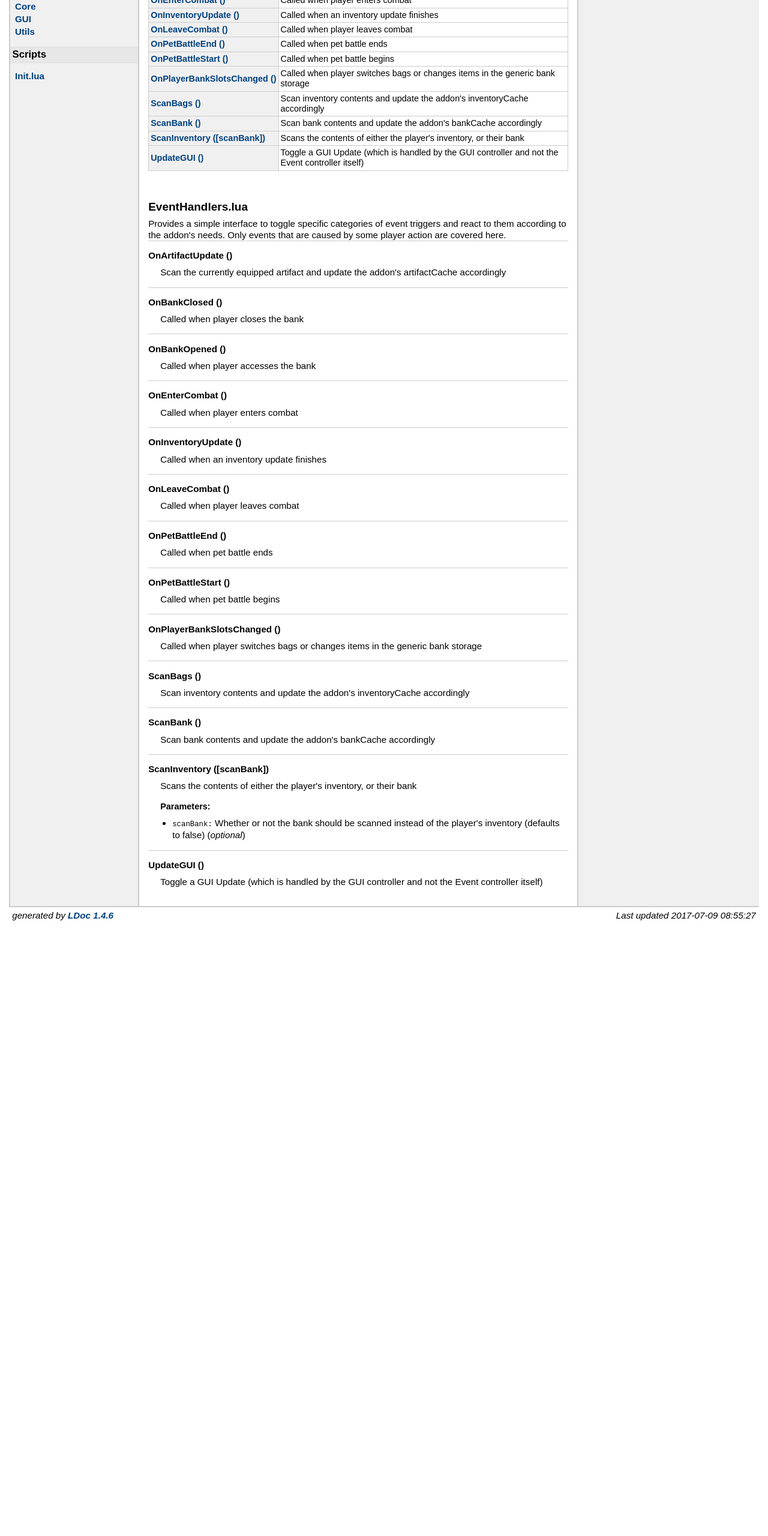
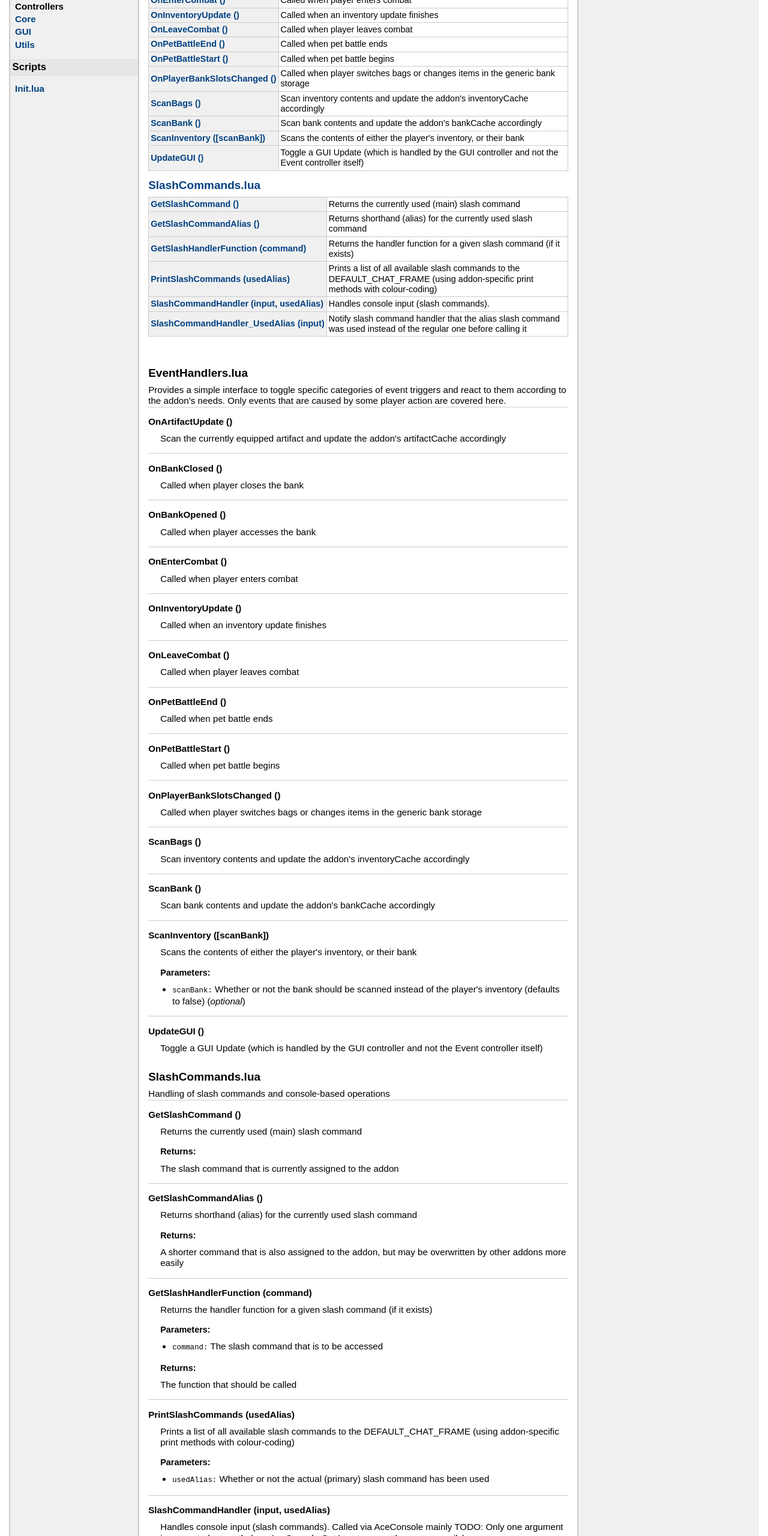
Before and after one commit to SacredDuckwhale/TotalAP, a plain HTML site: page Docs/modules/Controllers.html in a window 1280 px wide. Shown: the part 240-2800 px from the top of the page at 60% size. Before the commit the page ends 1780 px from the top, so only its background shows below. Drawn offline with Linux system fonts and the light colour scheme.

Commit message:
Updated Documentation

```diff
--- a/Docs/modules/Controllers.html
+++ b/Docs/modules/Controllers.html
@@ -33,6 +33,7 @@
 <h2>Contents</h2>
 <ul>
 <li><a href="#EventHandlers_lua">EventHandlers.lua </a></li>
+<li><a href="#SlashCommands_lua">SlashCommands.lua </a></li>
 </ul>
 
 
@@ -110,6 +111,33 @@
 	<tr>
 	<td class="name" nowrap><a href="#UpdateGUI">UpdateGUI ()</a></td>
 	<td class="summary">Toggle a GUI Update (which is handled by the GUI controller and not the Event controller itself)</td>
+	</tr>
+</table>
+<h2><a href="#SlashCommands_lua">SlashCommands.lua </a></h2>
+<table class="function_list">
+	<tr>
+	<td class="name" nowrap><a href="#GetSlashCommand">GetSlashCommand ()</a></td>
+	<td class="summary">Returns the currently used (main) slash command</td>
+	</tr>
+	<tr>
+	<td class="name" nowrap><a href="#GetSlashCommandAlias">GetSlashCommandAlias ()</a></td>
+	<td class="summary">Returns shorthand (alias) for the currently used slash command</td>
+	</tr>
+	<tr>
+	<td class="name" nowrap><a href="#GetSlashHandlerFunction">GetSlashHandlerFunction (command)</a></td>
+	<td class="summary">Returns the handler function for a given slash command (if it exists)</td>
+	</tr>
+	<tr>
+	<td class="name" nowrap><a href="#PrintSlashCommands">PrintSlashCommands (usedAlias)</a></td>
+	<td class="summary">Prints a list of all available slash commands to the DEFAULT_CHAT_FRAME (using addon-specific print methods with colour-coding)</td>
+	</tr>
+	<tr>
+	<td class="name" nowrap><a href="#SlashCommandHandler">SlashCommandHandler (input, usedAlias)</a></td>
+	<td class="summary">Handles console input (slash commands).</td>
+	</tr>
+	<tr>
+	<td class="name" nowrap><a href="#SlashCommandHandler_UsedAlias">SlashCommandHandler_UsedAlias (input)</a></td>
+	<td class="summary">Notify slash command handler that the alias slash command was used instead of the regular one before calling it</td>
 	</tr>
 </table>
 
@@ -314,13 +342,148 @@
 
 </dd>
 </dl>
+    <h2 class="section-header has-description"><a name="SlashCommands_lua"></a>SlashCommands.lua </h2>
+
+          <div class="section-description">
+
+ Handling of slash commands and console-based operations
+          </div>
+    <dl class="function">
+    <dt>
+    <a name = "GetSlashCommand"></a>
+    <strong>GetSlashCommand ()</strong>
+    </dt>
+    <dd>
+    Returns the currently used (main) slash command
+
+
+
+    <h3>Returns:</h3>
+    <ol>
+
+        The slash command that is currently assigned to the addon
+    </ol>
+
+
+
+
+</dd>
+    <dt>
+    <a name = "GetSlashCommandAlias"></a>
+    <strong>GetSlashCommandAlias ()</strong>
+    </dt>
+    <dd>
+    Returns shorthand (alias) for the currently used slash command
+
+
+
+    <h3>Returns:</h3>
+    <ol>
+
+        A shorter command that is also assigned to the addon, but may be overwritten by other addons more easily
+    </ol>
+
+
+
+
+</dd>
+    <dt>
+    <a name = "GetSlashHandlerFunction"></a>
+    <strong>GetSlashHandlerFunction (command)</strong>
+    </dt>
+    <dd>
+    Returns the handler function for a given slash command (if it exists)
+
+
+    <h3>Parameters:</h3>
+    <ul>
+        <li><span class="parameter">command</span>
+         The slash command that is to be accessed
+        </li>
+    </ul>
+
+    <h3>Returns:</h3>
+    <ol>
+
+        The function that should be called
+    </ol>
+
+
+
+
+</dd>
+    <dt>
+    <a name = "PrintSlashCommands"></a>
+    <strong>PrintSlashCommands (usedAlias)</strong>
+    </dt>
+    <dd>
+    Prints a list of all available slash commands to the DEFAULT_CHAT_FRAME (using addon-specific print methods with colour-coding)
+
+
+    <h3>Parameters:</h3>
+    <ul>
+        <li><span class="parameter">usedAlias</span>
+         Whether or not the actual (primary) slash command has been used
+        </li>
+    </ul>
+
+
+
+
+
+</dd>
+    <dt>
+    <a name = "SlashCommandHandler"></a>
+    <strong>SlashCommandHandler (input, usedAlias)</strong>
+    </dt>
+    <dd>
+    Handles console input (slash commands).  Called via AceConsole mainly
+ TODO: Only one argument is supported currently (use AceConsole:GetArgs to parse them more easily)
+
+
+    <h3>Parameters:</h3>
+    <ul>
+        <li><span class="parameter">input</span>
+
+        </li>
+        <li><span class="parameter">usedAlias</span>
+
+        </li>
+    </ul>
+
+
+
+
+
+</dd>
+    <dt>
+    <a name = "SlashCommandHandler_UsedAlias"></a>
+    <strong>SlashCommandHandler_UsedAlias (input)</strong>
+    </dt>
+    <dd>
+    Notify slash command handler that the alias slash command was used instead of the regular one before calling it
+
+
+    <h3>Parameters:</h3>
+    <ul>
+        <li><span class="parameter">input</span>
+
+        </li>
+    </ul>
+
+
+
+
+
+</dd>
+</dl>
 
 
 </div> <!-- id="content" -->
 </div> <!-- id="main" -->
 <div id="about">
 <i>generated by <a href="http://github.com/stevedonovan/LDoc">LDoc 1.4.6</a></i>
-<i style="float:right;">Last updated 2017-07-09 08:55:27 </i>
+<i style="float:right;">Last updated 2017-07-09 14:45:51 </i>
 </div> <!-- id="about" -->
 </div> <!-- id="container" -->
 </body>
```
Also changed, not shown: Docs/index.html (+1 -1 lines), Docs/modules/Core.html (+72 -7 lines), Docs/modules/GUI.html (+1 -1 lines), Docs/modules/Utils.html (+1 -1 lines), Docs/scripts/Init.lua.html (+1 -1 lines), 3 other files.
